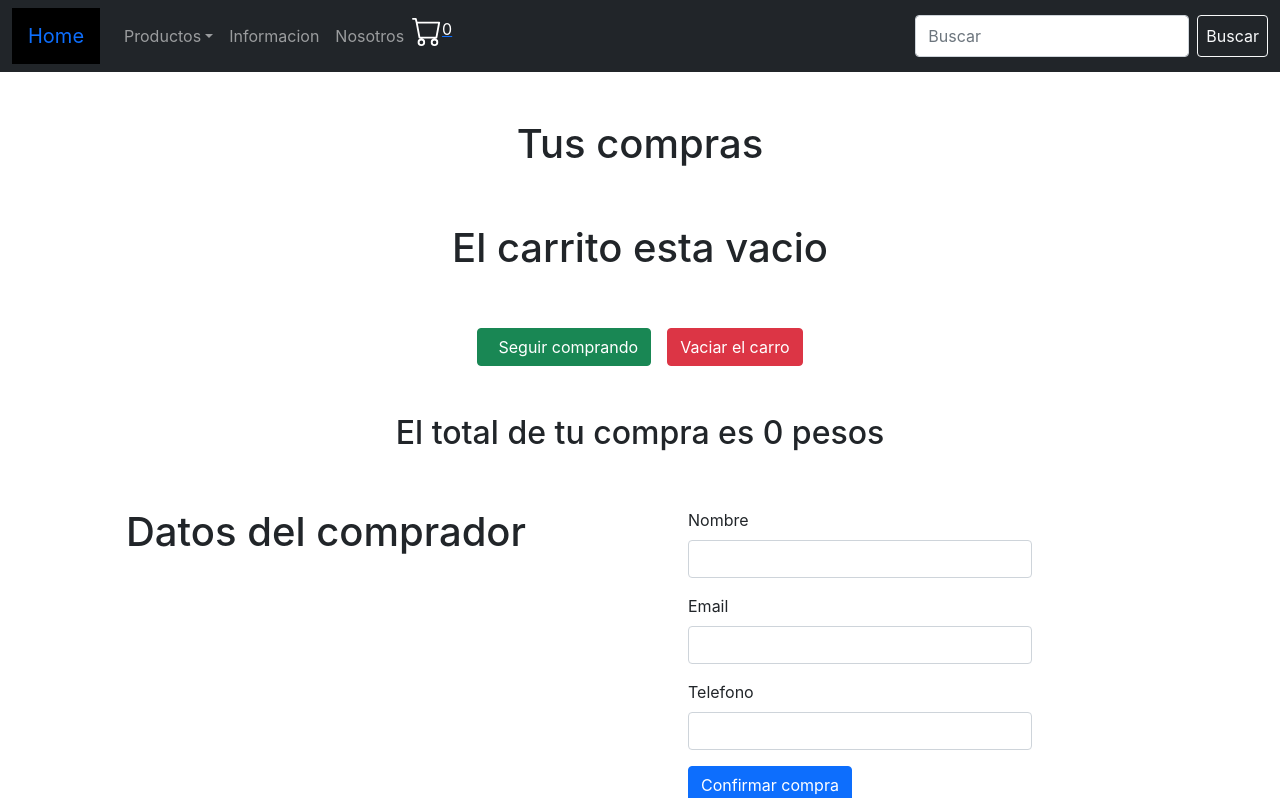
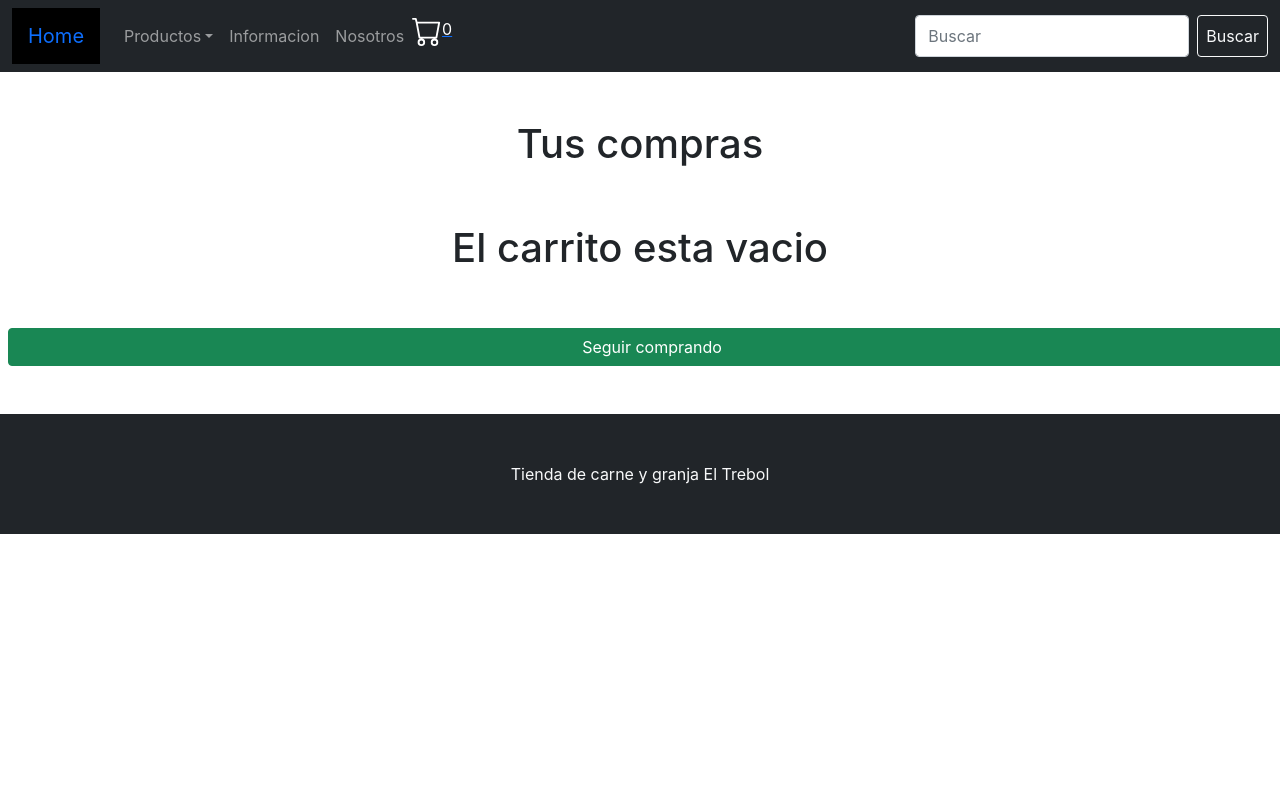
Before and after one commit to Gonzalomartinisa/eltrebolecomerce, a React (Create React App) app: page /CartContext in a window 1280 px wide. Shown: the top 798 px of the page. Built offline with nearby package versions, Linux system fonts and the light colour scheme; a small style sheet from the web is missing.

Commit message:
Proyecto final

```diff
--- a/src/Views/Carrito/CartContext.jsx
+++ b/src/Views/Carrito/CartContext.jsx
@@ -10,10 +10,11 @@ const CartContext = () => {
     <>
       <h1 className="d-flex justify-content-center p-5">Tus compras</h1>
       <div className="container-fluid">
-        <div class="row d-flex justify-around">
+        <div className="row d-flex justify-content-evenly ">
+
           {carrito.length > 0 ? (
             carrito.map((item, index) => {
-              const subTotal = item.precio * item.cantidad;
+              const subTotal = item.precio * item.contador;
 
               return (
                 <div className="col-sm-3">
@@ -29,7 +30,7 @@ const CartContext = () => {
                         Precio por kilo: {item.precio} pesos
                       </p>
                       <p className="card-text">
-                        Cantidad: {item.cantidad} kilos
+                        Cantidad: {item.contador} kilos
                       </p>
                       <p className="card-text">Sub-Total: {subTotal} pesos</p>
                       <button
@@ -43,29 +44,37 @@ const CartContext = () => {
                 </div>
               );
             })
+
           ) : (
             <h1 className="d-flex justify-content-center">
               El carrito esta vacio{" "}
             </h1>
           )}
-          <div className="d-flex justify-content-center">
-            <Link className="btn btn-success my-5 m-2" to="/">
-              <i className="mx-1 bi bi-arrow-left"></i>Seguir comprando
-            </Link>
-            <button
+
+          {carrito.length > 0 ? (
+         <div className="row d-flex justify-content-center">
+          <button
               onClick={() => clear(carrito)}
               className="btn btn-danger my-5 m-2"
             >
               Vaciar el carro
             </button>
-          </div>
-          <h2 className="d-flex justify-content-center">
+            <Link className="btn btn-success my-5 m-2" to="/">
+              <i className="mx-1 bi bi-arrow-left"></i>Seguir comprando
+            </Link>
+            <h2 className="d-flex justify-content-center">
             {" "}
             El total de tu compra es {total !== 0 ? total : "0"} pesos
           </h2>
-         <div className="d-flex justify-content-center">
-          <Formulario carrito={carrito} />
+            <Formulario carrito={carrito} />
           </div>
+
+           ) : (
+            <Link className="btn btn-success my-5 m-2" to="/">
+              <i className="mx-1 bi bi-arrow-left"></i>Seguir comprando
+            </Link>
+
+           )}
         </div>
       </div>
     </>
```
